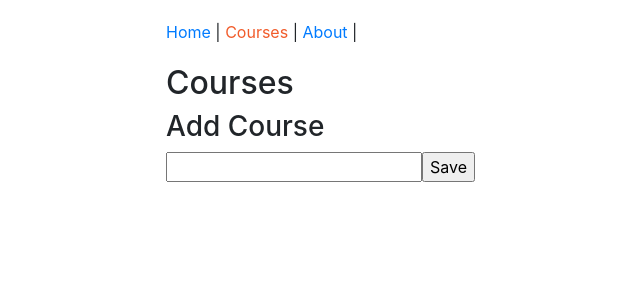
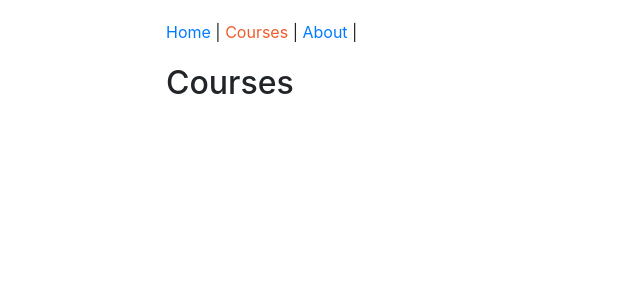
Before and after one commit to SunnyAjimalJS/Course-Administration-App, a React app: page /courses in a window 1280 px wide. Shown: the top 300 px of the page, without its empty margins (64-704 px from the left). Built offline with nearby package versions, Linux system fonts and the light colour scheme; the HTML template or start-up script is replaced by a standard one; what redux-immutable-state-invariant would draw is missing.

Commit message:
Refactored CoursesPage.js to remove state etc. and add in first Thunk

```diff
--- a/src/Components/Courses/CoursesPage.js
+++ b/src/Components/Courses/CoursesPage.js
@@ -23,19 +23,12 @@ class CoursesPage extends React.Component {
 
   render() {
     return (
-      <form onSubmit={this.handleSubmit}>
+      <>
         <h2>Courses</h2>
-        <h3>Add Course</h3>
-        <input
-          type="text"
-          onChange={this.handleChange}
-          value={this.state.course.title}
-        />
-        <input type="submit" value="Save" />
         {this.props.courses.map((course) => (
           <div key={course.title}>{course.title}</div>
         ))}
-      </form>
+      </>
     );
   }
 }
```
